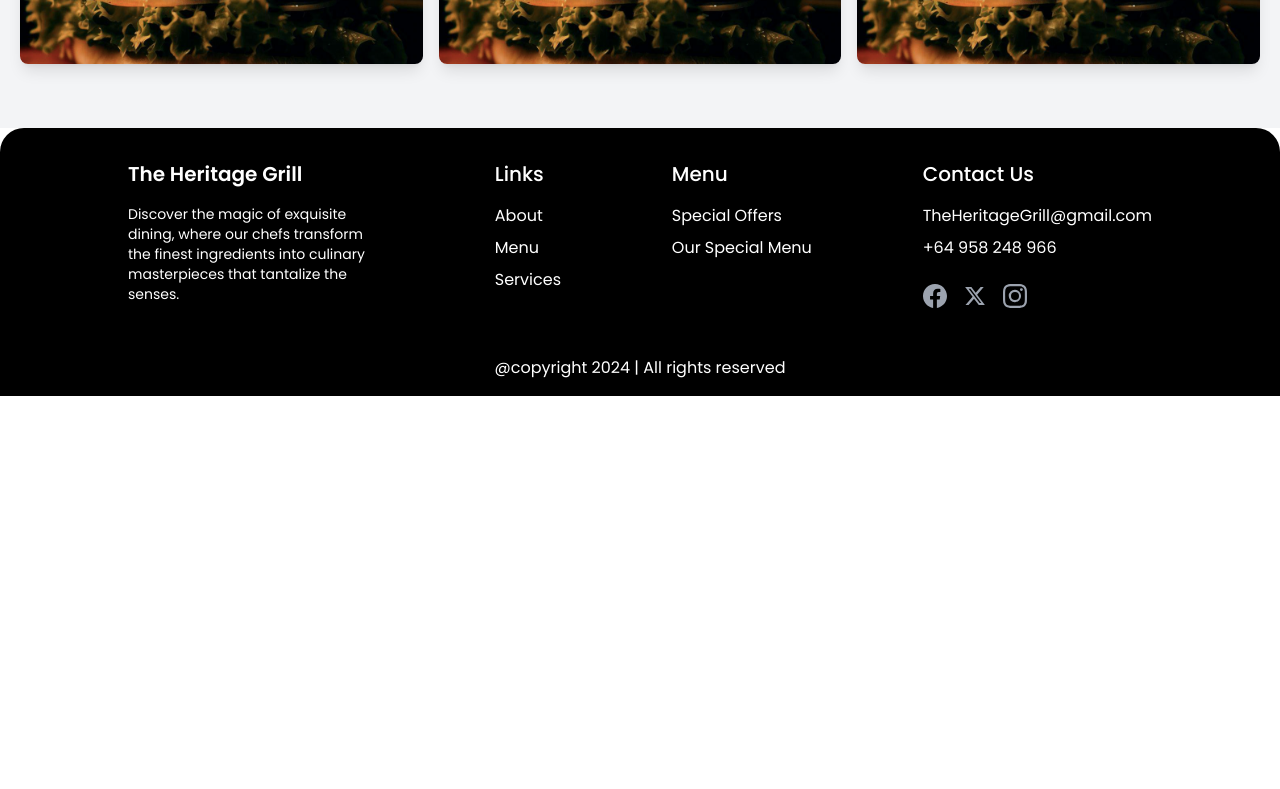
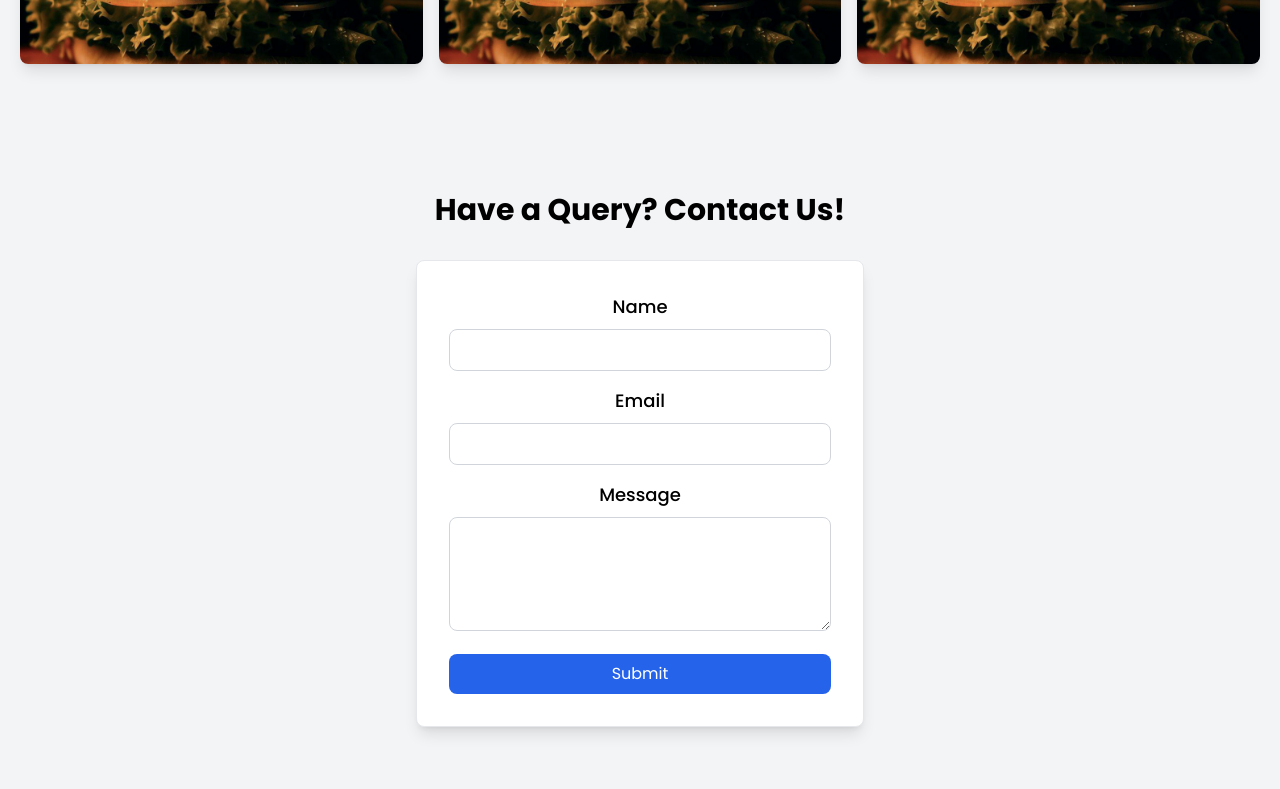
Before and after one commit to ashennkalhara/Website-Frontend, a React (Vite) app in the folder restaurent-website/: page / in a window 1280 px wide. Shown: the part 5060-5849 px from the top of the page. Before the commit the page ends 5456 px from the top, so only its background shows below. Built offline with nearby package versions, Linux system fonts and the light colour scheme.

Commit message:
Query section completed

```diff
--- a/restaurent-website/package.json
+++ b/restaurent-website/package.json
@@ -10,6 +10,7 @@
     "preview": "vite preview"
   },
   "dependencies": {
+    "animate.css": "^4.1.1",
     "framer-motion": "^11.3.21",
     "react": "^18.3.1",
     "react-dom": "^18.3.1",
--- a/restaurent-website/src/App.jsx
+++ b/restaurent-website/src/App.jsx
@@ -9,6 +9,7 @@ import Footer from "./components/Footer";
 import Services from './components/Services';
 import Cart from "./components/Cart";
 import Gallery from './components/Gallery';
+import QuerySection from './components/QuerySection';
 import { CartProvider } from "./contexts/CartContext";
 
 const App = () => {
@@ -34,6 +35,9 @@ const App = () => {
         <div id="gallery">
           <Gallery />
         </div>
+
+        <QuerySection /> {/* Include the new component */}
+
         <Footer />
       </main>
       <Cart /> {/* Ensure Cart is included here */}
--- /dev/null
+++ b/restaurent-website/src/components/QuerySection.jsx
@@ -0,0 +1,70 @@
+import React, { useState } from 'react';
+
+const QuerySection = () => {
+  const [name, setName] = useState('');
+  const [email, setEmail] = useState('');
+  const [message, setMessage] = useState('');
+
+  const handleSubmit = (e) => {
+    e.preventDefault();
+    // Add logic to handle the form submission here
+    console.log('Name:', name);
+    console.log('Email:', email);
+    console.log('Message:', message);
+    // Clear the form
+    setName('');
+    setEmail('');
+    setMessage('');
+  };
+
+  return (
+    <div className="py-16 bg-gray-100">
+      <div className="container mx-auto px-5 text-center">
+        <h2 className="text-3xl font-bold text-black mb-8 animate__animated animate__fadeIn animate__delay-1s">Have a Query? Contact Us!</h2>
+        <form onSubmit={handleSubmit} className="max-w-md mx-auto bg-white p-8 rounded-lg shadow-lg border border-gray-200">
+          <div className="mb-4">
+            <label htmlFor="name" className="block text-lg font-medium mb-2">Name</label>
+            <input
+              type="text"
+              id="name"
+              value={name}
+              onChange={(e) => setName(e.target.value)}
+              className="w-full px-3 py-2 border border-gray-300 rounded-lg focus:outline-none focus:ring-2 focus:ring-blue-500 transition-transform duration-300"
+              required
+            />
+          </div>
+          <div className="mb-4">
+            <label htmlFor="email" className="block text-lg font-medium mb-2">Email</label>
+            <input
+              type="email"
+              id="email"
+              value={email}
+              onChange={(e) => setEmail(e.target.value)}
+              className="w-full px-3 py-2 border border-gray-300 rounded-lg focus:outline-none focus:ring-2 focus:ring-blue-500 transition-transform duration-300"
+              required
+            />
+          </div>
+          <div className="mb-4">
+            <label htmlFor="message" className="block text-lg font-medium mb-2">Message</label>
+            <textarea
+              id="message"
+              value={message}
+              onChange={(e) => setMessage(e.target.value)}
+              className="w-full px-3 py-2 border border-gray-300 rounded-lg focus:outline-none focus:ring-2 focus:ring-blue-500 transition-transform duration-300"
+              rows="4"
+              required
+            ></textarea>
+          </div>
+          <button
+            type="submit"
+            className="w-full bg-blue-600 text-white py-2 px-4 rounded-lg hover:bg-blue-700 transition-colors duration-300 animate__animated animate__bounce"
+          >
+            Submit
+          </button>
+        </form>
+      </div>
+    </div>
+  );
+};
+
+export default QuerySection;
--- a/restaurent-website/src/index.css
+++ b/restaurent-website/src/index.css
@@ -1,5 +1,5 @@
 @import url('https://fonts.googleapis.com/css2?family=Poppins:ital,wght@0,100;0,200;0,300;0,400;0,500;0,600;0,700;0,800;0,900;1,100;1,200;1,300;1,400;1,500;1,600;1,700;1,800;1,900&display=swap');
-
+@import 'animate.css';
 
 @tailwind base;
 @tailwind components;
```
Also changed, not shown: 1 other file (tests, documents, lock files or other folders).
